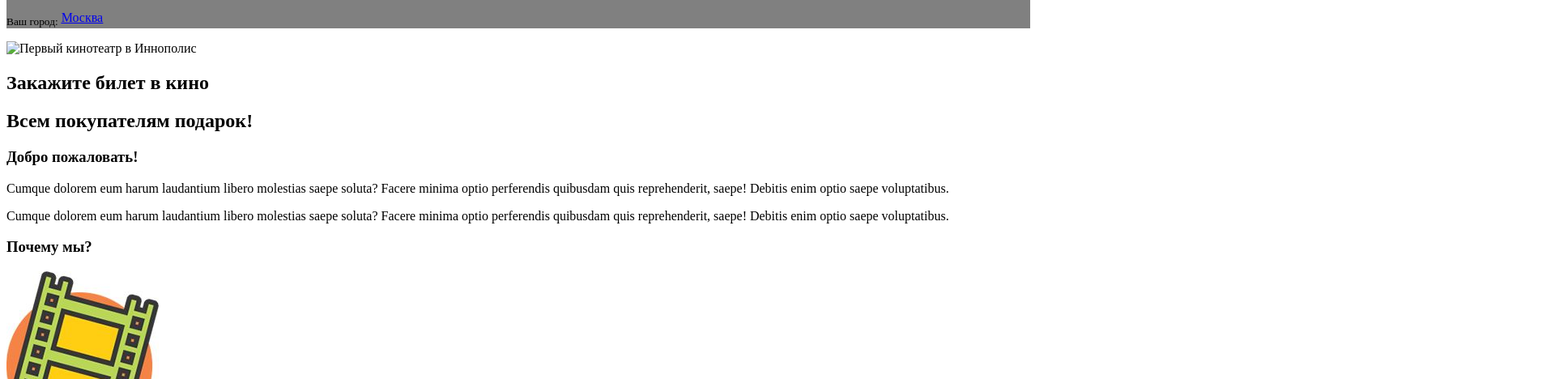
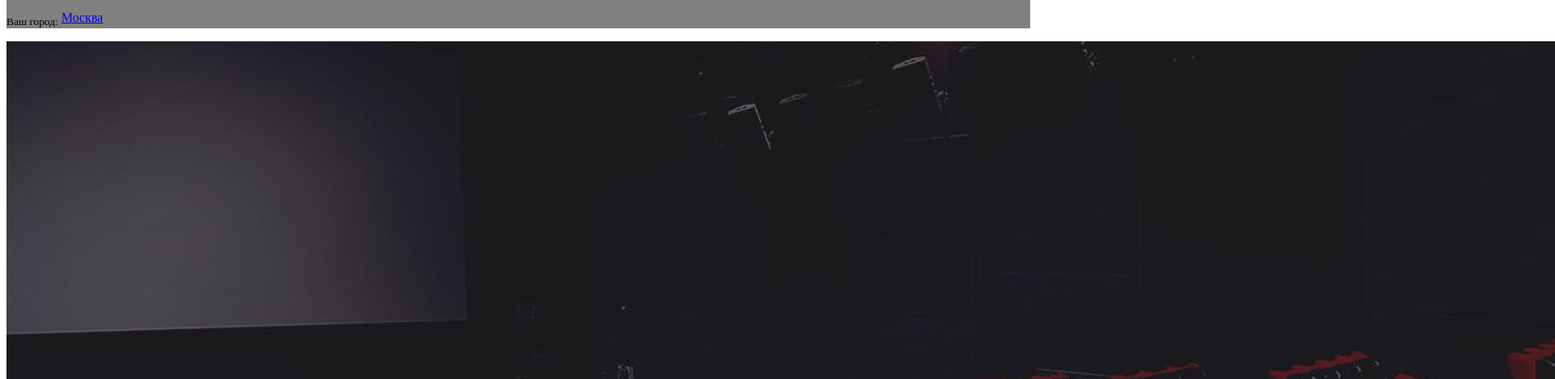
Before and after one commit to Elinalis/cinema, a plain HTML site: page index.html in a window 1280 px wide. Shown: the part 148-616 px from the top of the page at 81% size, 1920 px wide, since content can reach past the window. Drawn offline with Linux system fonts and the light colour scheme.

Commit message:
Т3-4 + картинки

```diff
--- a/index.html
+++ b/index.html
@@ -38,7 +38,7 @@
    </header>
 
    <section>
-       <img width="400" scr="img/top_bg.jpg" alt="Первый кинотеатр в Иннополис" title="Первый кинотеатр в Иннополис">
+       <img src="img/top_bg.jpg"  alt="Первый кинотеатр в Иннополис" title="Первый кинотеатр в Иннополис">
          <h1>Закажите билет в кино</h1>
          <h2><b>Всем покупателям подарок!</b></h2></div>
    </section>
@@ -114,7 +114,7 @@
        Lorem ipsum dolor sit amet, consectetur adipisicing elit. Aliquid eum facere obcaecati quam rem repellendus veritatis. Aliquam beatae, delectus dignissimos enim exercitationem mollitia nisi pariatur quaerat quam, qui quibusdam sunt!
      </p>
    </section>
-
+   <img src="img/b4_bg.jpg" alt="Tickets" title="Билеты в кино">
    <section>
     <img src="img/b4_img.jpg" alt="Подарок каждому!" title="Подарок каждому!">
     <h4>Подарок каждому!</h4>
```
Also changed, not shown: img/b4_bg.jpg (added).
